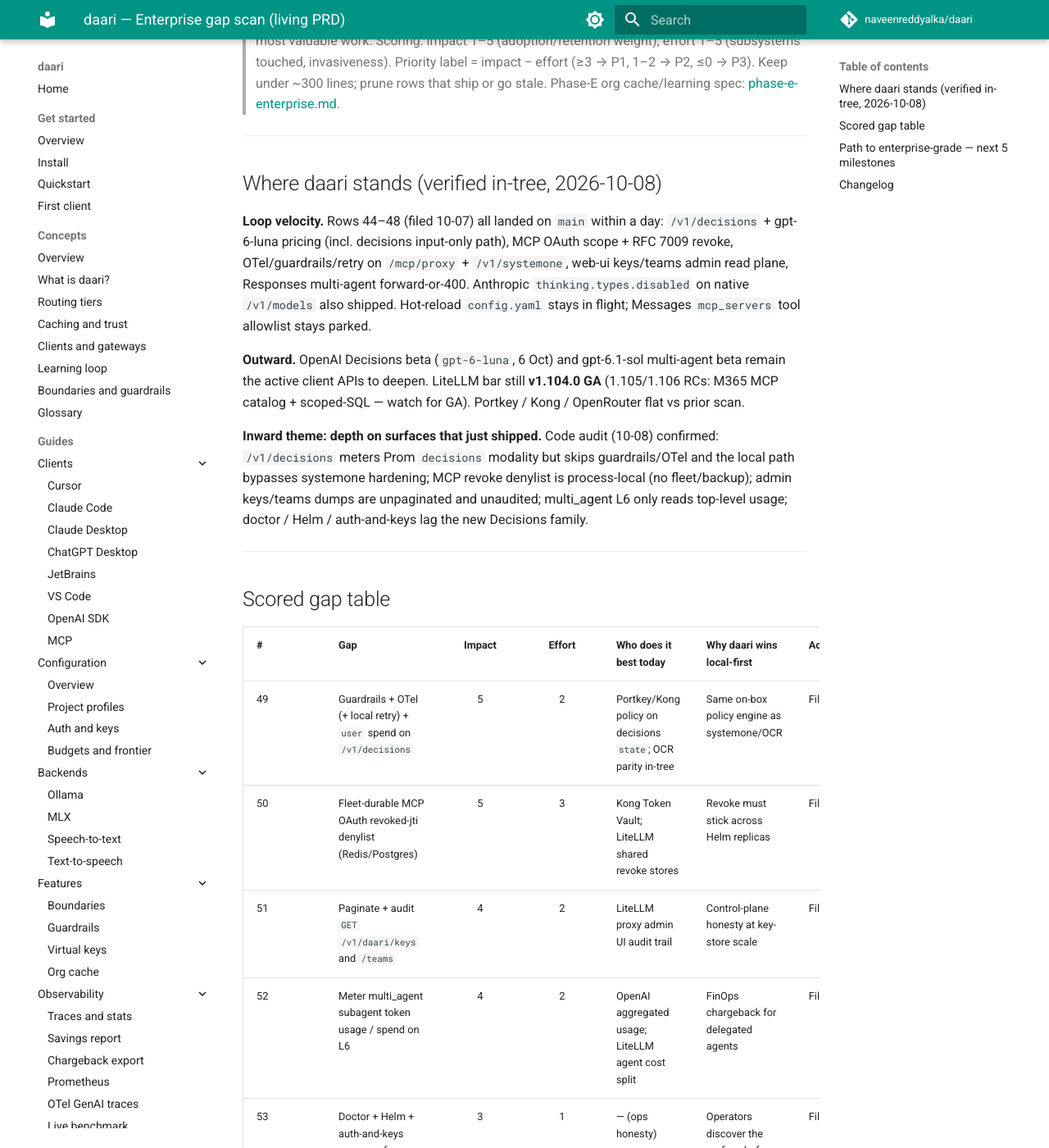
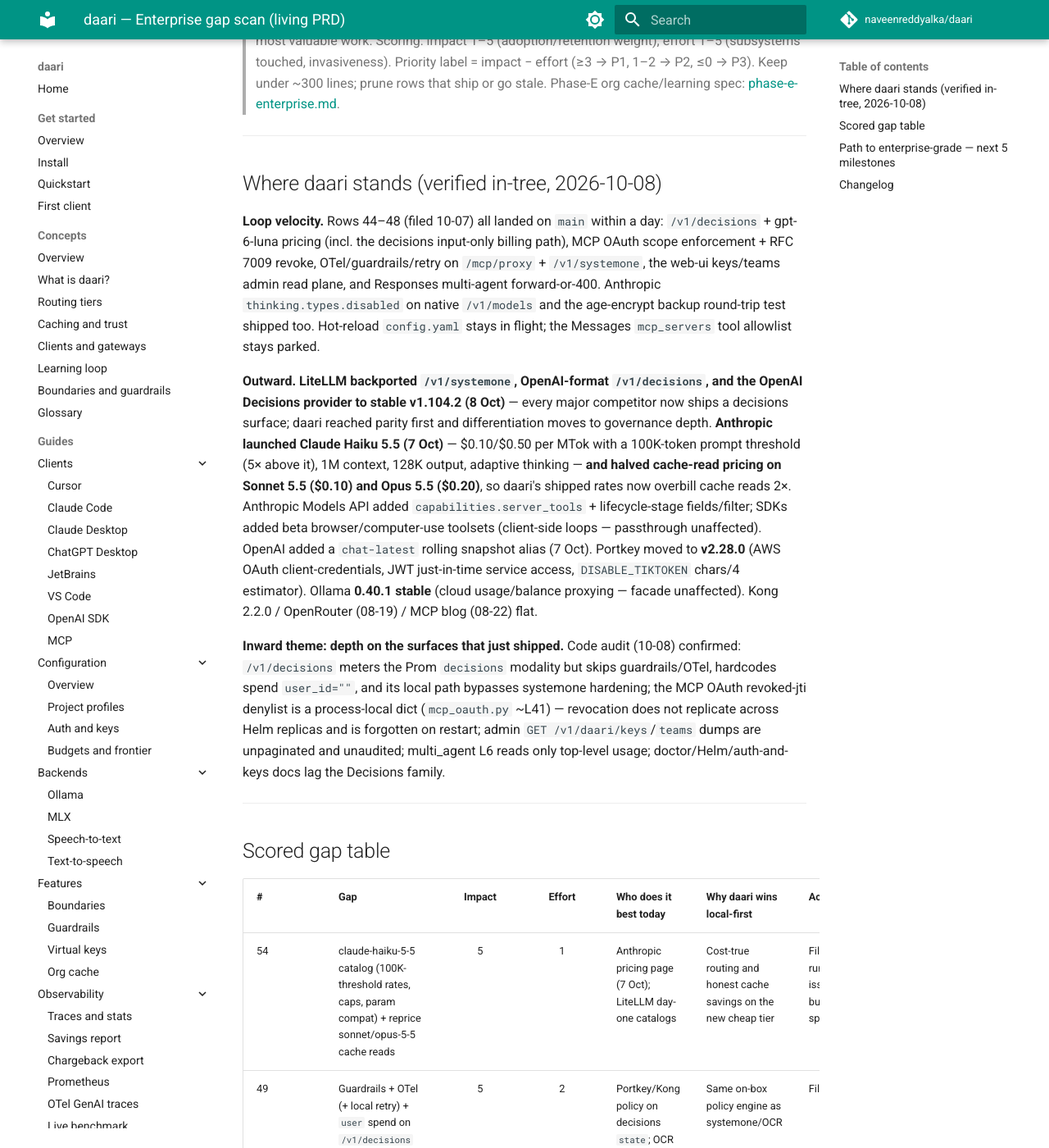
Before and after one commit to naveenreddyalka/daari, an MkDocs documentation site: the page built from docs/prd/ENTERPRISE.md, in a window 1280 px wide and 1400 px high, scrolled down 219 px. Shown: the whole window at 82% size. Built offline with MkDocs 1.6.1 and Material for MkDocs 9.7.7, drawn with Linux system fonts in a browser that asks for light colours; comment, search, counter and statistics services are not loaded; some of the changed text lies outside the part shown.

Commit message:
docs(prd): restore pinned rows, full 10-08 outward scan, queue catalog reprice
Keep the hermetic compact/MCP-grant pinned rows (test_enterprise_prd_docs);
add LiteLLM v1.104.2 decisions backport, Portkey v2.28.0, Ollama 0.40.1,
Anthropic Haiku 5.5 + Sonnet/Opus cache-read reprice (row 54, queued for the
next run's issue budget); expand watch rows and milestones.

Co-authored-by: Naveen Reddy Alka <naveenreddyalka@users.noreply.github.com>

```diff
--- a/docs/prd/ENTERPRISE.md
+++ b/docs/prd/ENTERPRISE.md
@@ -14,23 +14,38 @@
 ## Where daari stands (verified in-tree, 2026-10-08)
 
 **Loop velocity.** Rows 44–48 (filed 10-07) all landed on `main` within a day:
-`/v1/decisions` + gpt-6-luna pricing (incl. decisions input-only path), MCP OAuth
-scope + RFC 7009 revoke, OTel/guardrails/retry on `/mcp/proxy` + `/v1/systemone`,
-web-ui keys/teams admin read plane, Responses multi-agent forward-or-400.
-Anthropic `thinking.types.disabled` on native `/v1/models` also shipped. Hot-reload
-`config.yaml` stays in flight; Messages `mcp_servers` tool allowlist stays parked.
+`/v1/decisions` + gpt-6-luna pricing (incl. the decisions input-only billing
+path), MCP OAuth scope enforcement + RFC 7009 revoke, OTel/guardrails/retry on
+`/mcp/proxy` + `/v1/systemone`, the web-ui keys/teams admin read plane, and
+Responses multi-agent forward-or-400. Anthropic `thinking.types.disabled` on
+native `/v1/models` and the age-encrypt backup round-trip test shipped too.
+Hot-reload `config.yaml` stays in flight; the Messages `mcp_servers` tool
+allowlist stays parked.
 
-**Outward.** OpenAI Decisions beta (`gpt-6-luna`, 6 Oct) and gpt-6.1-sol
-multi-agent beta remain the active client APIs to deepen. LiteLLM bar still
-**v1.104.0 GA** (1.105/1.106 RCs: M365 MCP catalog + scoped-SQL — watch for GA).
-Portkey / Kong / OpenRouter flat vs prior scan.
+**Outward.** **LiteLLM backported `/v1/systemone`, OpenAI-format
+`/v1/decisions`, and the OpenAI Decisions provider to stable v1.104.2 (8 Oct)**
+— every major competitor now ships a decisions surface; daari reached parity
+first and differentiation moves to governance depth. **Anthropic launched
+Claude Haiku 5.5 (7 Oct)** — $0.10/$0.50 per MTok with a 100K-token prompt
+threshold (5× above it), 1M context, 128K output, adaptive thinking — **and
+halved cache-read pricing on Sonnet 5.5 ($0.10) and Opus 5.5 ($0.20)**, so
+daari's shipped rates now overbill cache reads 2×. Anthropic Models API added
+`capabilities.server_tools` + lifecycle-stage fields/filter; SDKs added beta
+browser/computer-use toolsets (client-side loops — passthrough unaffected).
+OpenAI added a `chat-latest` rolling snapshot alias (7 Oct). Portkey moved to
+**v2.28.0** (AWS OAuth client-credentials, JWT just-in-time service access,
+`DISABLE_TIKTOKEN` chars/4 estimator). Ollama **0.40.1 stable** (cloud
+usage/balance proxying — facade unaffected). Kong 2.2.0 / OpenRouter (08-19) /
+MCP blog (08-22) flat.
 
-**Inward theme: depth on surfaces that just shipped.** Code audit (10-08)
-confirmed: `/v1/decisions` meters Prom `decisions` modality but skips
-guardrails/OTel and the local path bypasses systemone hardening; MCP revoke
-denylist is process-local (no fleet/backup); admin keys/teams dumps are
-unpaginated and unaudited; multi_agent L6 only reads top-level usage; doctor /
-Helm / auth-and-keys lag the new Decisions family.
+**Inward theme: depth on the surfaces that just shipped.** Code audit (10-08)
+confirmed: `/v1/decisions` meters the Prom `decisions` modality but skips
+guardrails/OTel, hardcodes spend `user_id=""`, and its local path bypasses
+systemone hardening; the MCP OAuth revoked-jti denylist is a process-local
+dict (`mcp_oauth.py` ~L41) — revocation does not replicate across Helm
+replicas and is forgotten on restart; admin `GET /v1/daari/keys`/`teams` dumps
+are unpaginated and unaudited; multi_agent L6 reads only top-level usage;
+doctor/Helm/auth-and-keys docs lag the Decisions family.
 
 ---
 
@@ -38,31 +53,53 @@
 
 | # | Gap | Impact | Effort | Who does it best today | Why daari wins local-first | Action |
 |---|-----|:--:|:--:|------------------------|----------------------------|--------|
+| 54 | claude-haiku-5-5 catalog (100K-threshold rates, caps, param compat) + reprice sonnet/opus-5-5 cache reads | 5 | 1 | Anthropic pricing page (7 Oct); LiteLLM day-one catalogs | Cost-true routing and honest cache savings on the new cheap tier | File next run (10-08 issue budget spent) |
 | 49 | Guardrails + OTel (+ local retry) + `user` spend on `/v1/decisions` | 5 | 2 | Portkey/Kong policy on decisions `state`; OCR parity in-tree | Same on-box policy engine as systemone/OCR | Filed [#1497](https://github.com/naveenreddyalka/daari/issues/1497) |
 | 50 | Fleet-durable MCP OAuth revoked-jti denylist (Redis/Postgres) | 5 | 3 | Kong Token Vault; LiteLLM shared revoke stores | Revoke must stick across Helm replicas | Filed [#1498](https://github.com/naveenreddyalka/daari/issues/1498) |
 | 51 | Paginate + audit `GET /v1/daari/keys` and `/teams` | 4 | 2 | LiteLLM proxy admin UI audit trail | Control-plane honesty at key-store scale | Filed [#1499](https://github.com/naveenreddyalka/daari/issues/1499) |
 | 52 | Meter multi_agent subagent token usage / spend on L6 | 4 | 2 | OpenAI aggregated usage; LiteLLM agent cost split | FinOps chargeback for delegated agents | Filed [#1500](https://github.com/naveenreddyalka/daari/issues/1500) |
 | 53 | Doctor + Helm + auth-and-keys coverage for `/v1/decisions` | 3 | 1 | — (ops honesty) | Operators discover the surface before rate-family miss | Filed [#1501](https://github.com/naveenreddyalka/daari/issues/1501) |
-| 44 | OpenAI-compatible `/v1/decisions` + gpt-6-luna | 5 | 2 | OpenAI Decisions beta | Typed judgments on-box | Shipped |
+| 44 | OpenAI-compatible `/v1/decisions` + gpt-6-luna | 5 | 2 | OpenAI Decisions beta; LiteLLM v1.104.2 | Typed judgments on-box | Shipped |
 | 45 | MCP OAuth scope + RFC 7009 revocation | 4 | 2 | LiteLLM / Kong | On-box revoke/scope | Shipped |
 | 46 | OTel + guardrails + retry on `/mcp/proxy` + `/v1/systemone` | 4 | 2 | Kong / Portkey | Local policy latency | Shipped |
 | 47 | Web-ui read-only keys/teams/spend admin plane | 4 | 3 | LiteLLM admin UI | Same-box console | Shipped |
 | 48 | Responses multi-agent forward or honest 400 | 3 | 2 | OpenAI multi-agent beta | Transparent L6 delegation | Shipped |
 | 6 | Hot-reload `config.yaml` | 3 | 2 | LiteLLM config ownership | Open — in flight | Open |
 | 7 | Per-key tool-name allowlist for Messages `mcp_servers` | 4 | 3 | LiteLLM `mcp_tool_permissions` | Parked (needs ≥60m session) | Parked |
+| 24 | Grafana panel for `compact_to_fit_applied` | 2 | 1 | LiteLLM spend dashboards | Shipped | Shipped |
+| 25 | Dedicated stats/Prom counter for MCP grant fail-closed | 3 | 1 | LiteLLM MCP 403 metrics | Shipped | Shipped |
+| 26 | Refuse MCP `initialize` when key has no grant | 4 | 1 | LiteLLM initialize 403 | Shipped | Shipped |
+| 27 | Stats for estimated tokens dropped by compact-to-fit | 3 | 2 | LiteLLM compact telemetry | Shipped | Shipped |
+| 28 | Refresh compare-litellm for LiteLLM 1.104 GA | 2 | 1 | LiteLLM release notes | Shipped | Shipped |
+| 19 | Config ownership for `routing.compact_to_fit.*` | 3 | 2 | LiteLLM config ownership | Shipped | Shipped |
+| 20 | Doctor tip when compact_to_fit is enabled | 2 | 1 | — (ops honesty) | Shipped | Shipped |
+| 21 | Hermetic pin: compact_to_fit in config + routing-tiers | 2 | 1 | — (docs regression) | Shipped | Shipped |
+| 22 | `daari_meta` + stats when compact_to_fit actually trims | 3 | 2 | LiteLLM compact telemetry | Shipped | Shipped |
+| 23 | Opt-in fail-closed MCP when key has no MCP grant | 4 | 2 | LiteLLM `require_key_mcp_access_defined` | Shipped | Shipped |
 | 8 | Full DCR; A2A; Realtime/WS; stdio MCP; M365 catalog; Skills; FIPS; HIPAA BAA | 2–4 | 3–5 | Portkey / Kong / LiteLLM / OpenAI | Demand-triggered | Watch |
 
-Shipped this week (do not re-file): `/v1/decisions` + luna pricing; MCP OAuth
-scope/revoke endpoint; systemone/mcp_proxy/OCR hardening stacks; admin read
-plane existence; multi-agent forward; Anthropic `thinking.types.disabled`;
-web-ui CSP/sessionStorage; classifier Prom series. Open watch (do not file
-yet): Decisions L0/exact cache; Decisions stream/batch/Ollama-Anthropic
-facades; admin dedicated rate family; gpt-6-luna schema drift; LiteLLM
-1.105/1.106 GA catalog; age-encrypt backup restore test.
+Shipped this week (do not re-file): `/v1/decisions` + luna pricing (incl.
+input-only decisions billing); MCP OAuth scope/revoke endpoint;
+systemone/mcp_proxy/OCR hardening stacks; admin read plane existence;
+multi-agent forward; Anthropic `thinking.types.disabled`; age-encrypt backup
+test; web-ui CSP/sessionStorage; classifier Prom series; grok-4.7 /
+claude-opus-5-5 / claude-sonnet-5-5 catalog entries (rates now need the 7-Oct
+cache reprice — row 54).
+
+Watch rows (do not file yet): Decisions L0/exact cache (strong local-first
+angle once governance lands); Decisions stream/batch/Ollama/Anthropic facades;
+admin dedicated rate family; gpt-6-luna Decisions schema drift while the beta
+hardens; OpenAI `chat-latest` alias pricing (rolling snapshot — map when a
+client sends it); Anthropic Models API `server_tools` + lifecycle-stage parity
+on native `/v1/models` (fold into row-54 catalog sweep or next one); Anthropic
+SDK browser/computer-use toolsets (client-side loop — passthrough unaffected);
+LiteLLM 1.105/1.106 M365 MCP catalog + scoped-SQL tracing (file at GA);
+Portkey v2.28.0 JWT just-in-time access + `/v1/health` `last_synced_at` (file
+on operator ask); OpenAI in-product HIPAA BAA (compliance non-goal).
 
 Verified fine this run — don't re-audit: Prom `decisions` modality +
 `rate_families` mapping; luna in `_DEFAULT_MODEL_PRICES` with decisions
-billing_path; revoke `_prune_revoked` TTL cleanup; web-ui Bearer in memory /
+billing path; revoke `_prune_revoked` TTL cleanup; web-ui Bearer in memory /
 opt-in `sessionStorage` (no localStorage); `/v1/decisions` listed in
 http-api.md; batches still chat-only by design (`_execute_batch_chat_body`).
 
@@ -70,12 +107,16 @@
 
 ## Path to enterprise-grade — next 5 milestones
 
-1. **Decisions governance parity** — guardrails + OTel + local retry + `user`
-   spend on `/v1/decisions` (row 49), matching systemone/OCR.
-2. **MCP revoke that survives replicas** — durable jti denylist (row 50) so
-   Helm `replicaCount>1` is safe.
-3. **Admin read plane at scale** — pagination + audit events (row 51).
-4. **Multi-agent FinOps** — honest subagent token/spend metering (row 52).
+1. **Catalog truth after the 7-Oct reprice** — add claude-haiku-5-5 with its
+   100K-threshold rates and fix sonnet/opus-5-5 cache reads (row 54): shipped
+   rates currently overbill cache reads 2×, a live billing-correctness defect.
+2. **Decisions governance parity** — guardrails + OTel + local retry + `user`
+   spend on `/v1/decisions` (row 49), matching systemone/OCR, now that
+   LiteLLM v1.104.2 ships the same surface without on-box policy.
+3. **MCP revoke that survives replicas** — durable jti denylist (row 50) so
+   Helm `replicaCount>1` and restarts keep revocations.
+4. **Admin read plane at scale** — pagination + audit events (row 51), then
+   multi-agent FinOps metering (row 52).
 5. **Ops discoverability** — doctor/Helm/auth-and-keys for Decisions (row 53),
    then hot-reload (row 6) and the parked Messages tool allowlist (row 7).
 
@@ -87,10 +128,12 @@
 ## Changelog
 
 - **2026-10-08 (depth on shipped Decisions / OAuth / admin / multi-agent)** —
-  Rows 44–48 marked Shipped. Inward audit filed rows 49–53: decisions
-  guardrails/OTel, fleet OAuth denylist, admin pagination/audit, multi_agent
-  spend metering, decisions ops docs. Pricing table still has `gpt-6-luna`;
-  no additional missing frontier id vs in-tree recent catalog adds.
+  Rows 44–48 marked Shipped (drained in under a day). Inward audit filed rows
+  49–53: decisions guardrails/OTel/user-spend, fleet OAuth denylist, admin
+  pagination/audit, multi_agent spend metering, decisions ops docs. Outward:
+  LiteLLM v1.104.2 backports decisions/systemone to stable (bar moves);
+  Anthropic Haiku 5.5 + Sonnet/Opus cache-read reprice → row 54 queued for
+  the next run's budget; Portkey v2.28.0; Ollama 0.40.1.
 
 - **2026-10-07 (decisions surface + lifecycle depth)** — Filed rows 44–48
   (local-first `/v1/decisions`, MCP OAuth scope/revocation, new-surface
```
